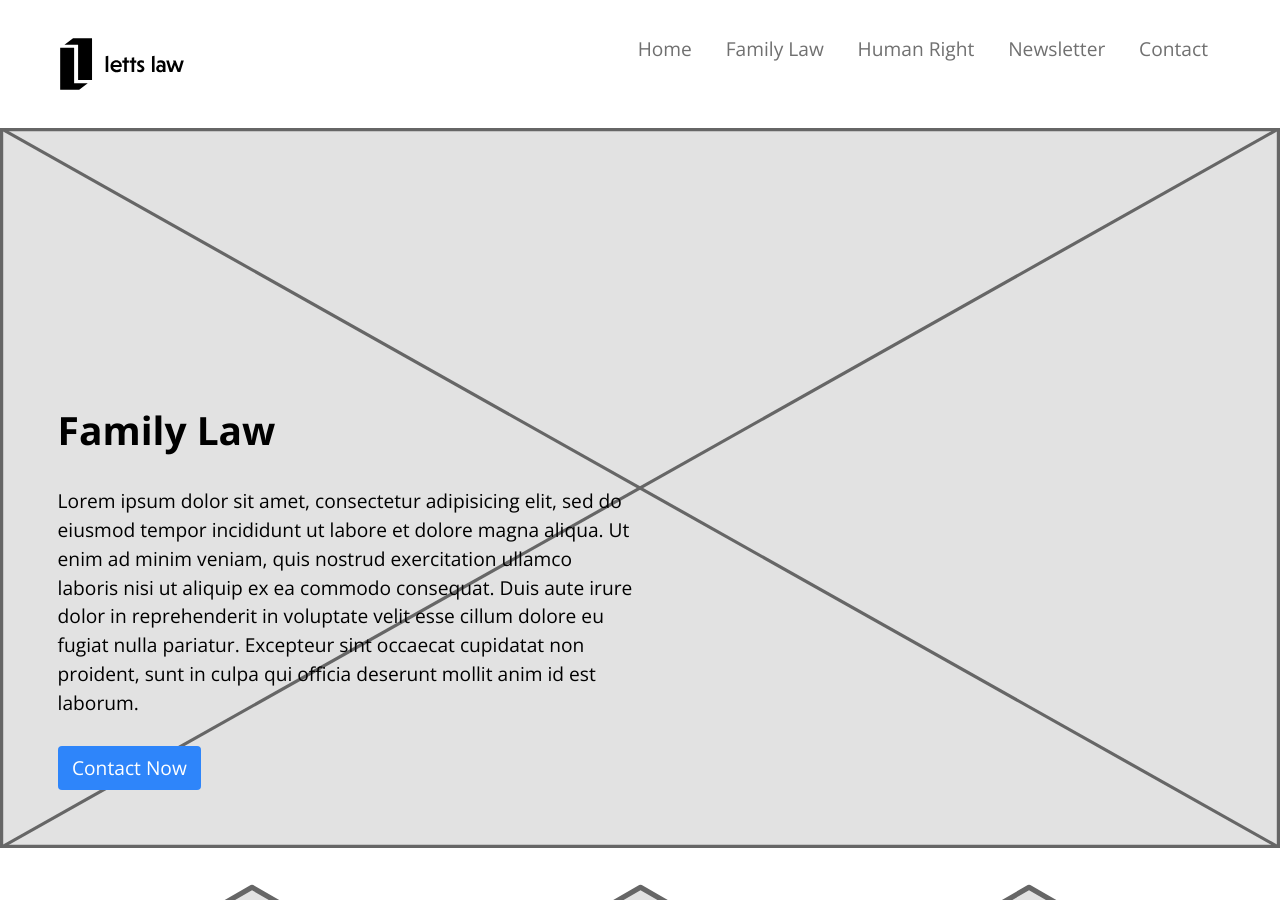
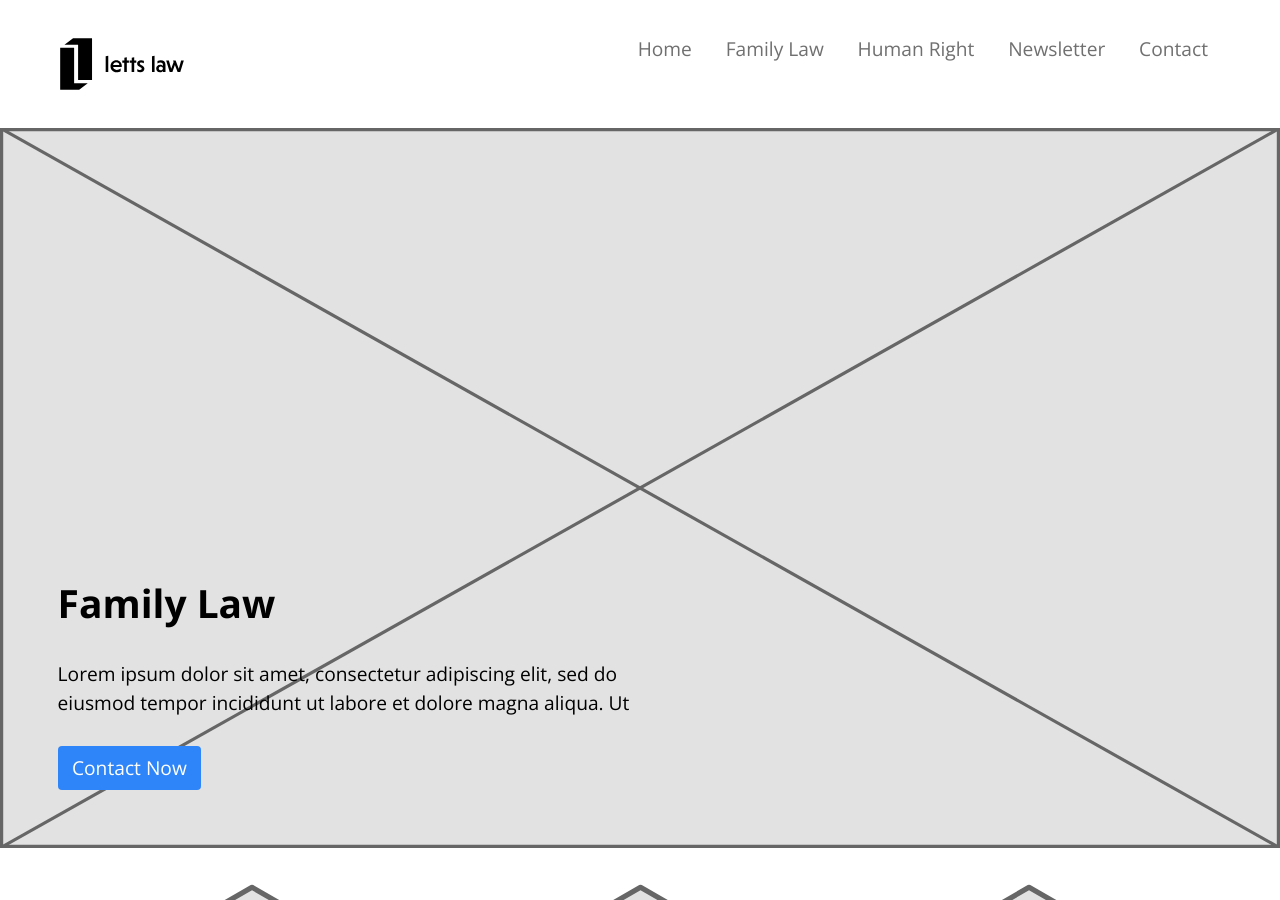
Before and after one commit to Ten-3/letts-law, a Jekyll site: the page built from family-law.html, in a window 1280 px wide and 900 px high. Built offline with Jekyll 4.4.1, drawn with Linux system fonts in a browser that asks for light colours; Markdown is read by kramdown in place of the engine named in the settings.

Commit message:
Shorten the content

```diff
--- a/family-law.html
+++ b/family-law.html
@@ -6,7 +6,7 @@ layout: default
     <div class="push home-banner embed embed-16by9 relative">
       <div class="banner-content absolute pin-lb island-2 max-length w-1" alt="Human Rights Law Banner">
         <h1 class="zetta">Family Law</h1>
-        <p class="banner-info">Lorem ipsum dolor sit amet, consectetur adipisicing elit, sed do eiusmod tempor incididunt ut labore et dolore magna aliqua. Ut enim ad minim veniam, quis nostrud exercitation ullamco laboris nisi ut aliquip ex ea commodo consequat. Duis aute irure dolor in reprehenderit in voluptate velit esse cillum dolore eu fugiat nulla pariatur. Excepteur sint occaecat cupidatat non proident, sunt in culpa qui officia deserunt mollit anim id est laborum.</p>
+        <p class="banner-info">Lorem ipsum dolor sit amet, consectetur adipiscing elit, sed do eiusmod tempor incididunt ut labore et dolore magna aliqua. Ut </p>
         <a class="btn contact-btn text-center" href="{{site.baseurl}}/contact/">Contact Now</a>
       </div>
     </div>
--- a/human-rights.html
+++ b/human-rights.html
@@ -6,7 +6,7 @@ layout: default
     <div class="push home-banner embed embed-16by9 relative">
       <div class="banner-content absolute pin-lb island-2 max-length w-1" alt="Human Rights Law Banner">
         <h1 class="zetta">Human Rights Law </h1>
-        <p class="banner-info">Lorem ipsum dolor sit amet, consectetur adipisicing elit, sed do eiusmod tempor incididunt ut labore et dolore magna aliqua. Ut enim ad minim veniam, quis nostrud exercitation ullamco laboris nisi ut aliquip ex ea commodo consequat. Duis aute irure dolor in reprehenderit in voluptate velit esse cillum dolore eu fugiat nulla pariatur. Excepteur sint occaecat cupidatat non proident, sunt in culpa qui officia deserunt mollit anim id est laborum.</p>
+        <p class="banner-info">Lorem ipsum dolor sit amet, consectetur adipiscing elit, sed do eiusmod tempor incididunt ut labore et dolore magna aliqua. Ut </p>
         <a class="btn contact-btn text-center" href="{{site.baseurl}}/contact/">Contact Now</a>
       </div>
     </div>
```
